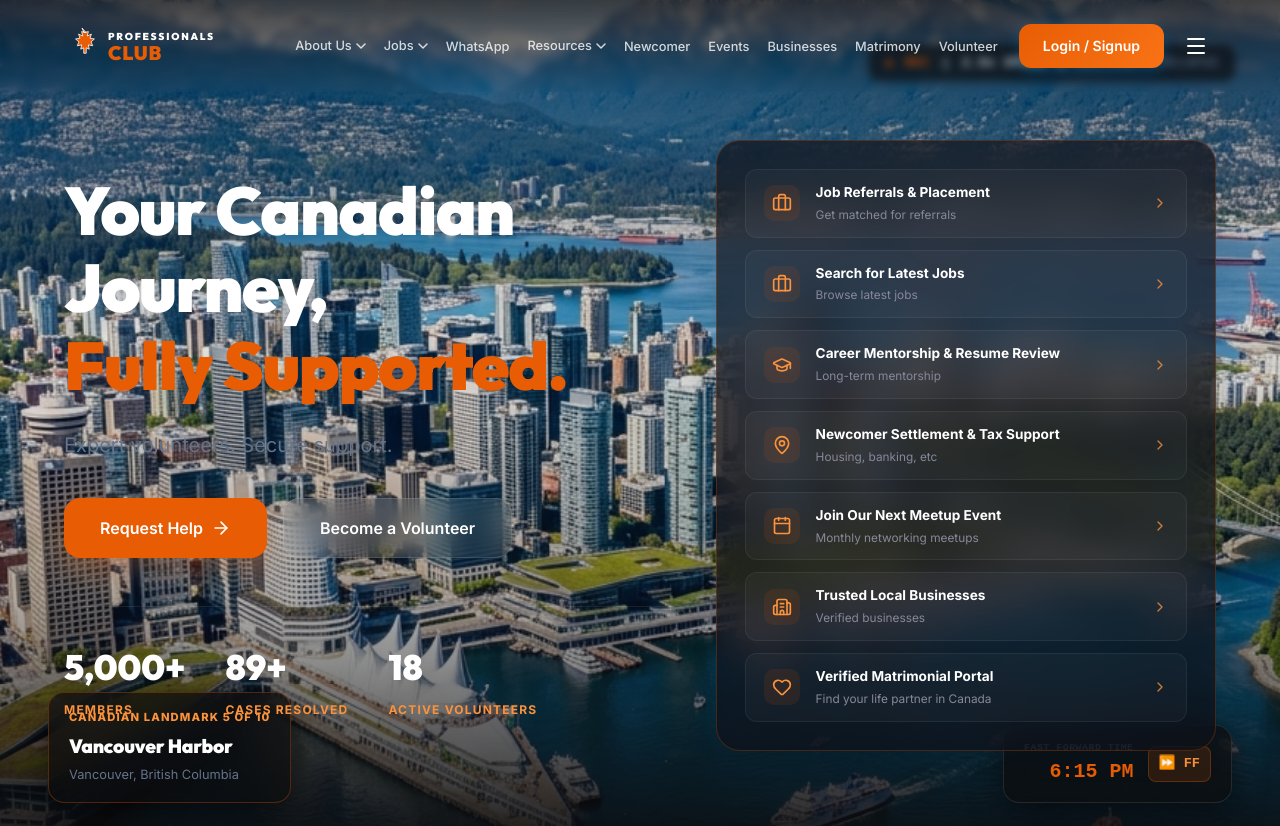
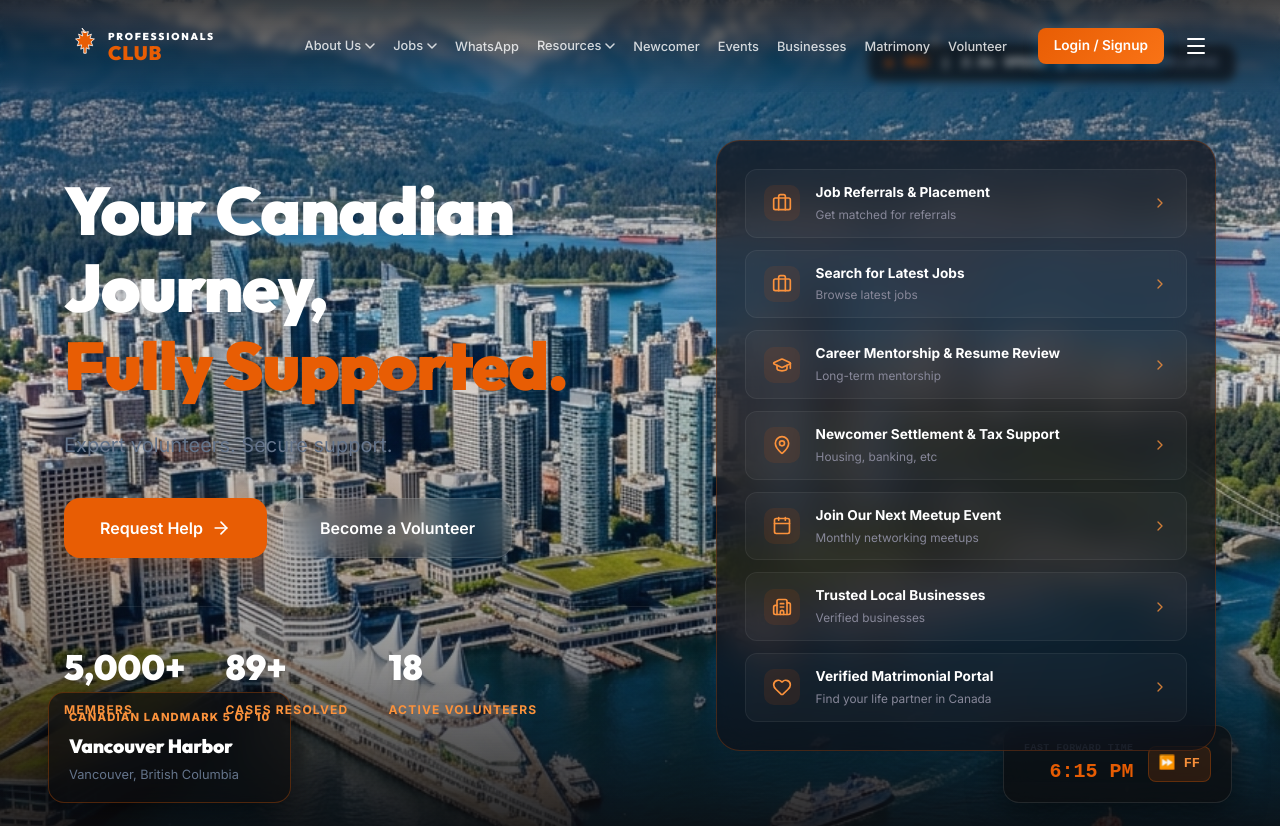
Before and after one commit to uditguptaca/professionalsclub, a Next.js app: page / in a window 1280 px wide. Shown: the top 826 px of the page. Built offline with nearby package versions, Linux system fonts and the light colour scheme; no server answers; the database is empty.

Commit message:
style: reduce padding and font size of desktop Login button for a sleeker look

```diff
--- a/src/components/shared/Navbar.tsx
+++ b/src/components/shared/Navbar.tsx
@@ -106,7 +106,7 @@ export default function Navbar() {
         </ul>
 
         <div className="navbar-actions">
-          <Link href="/portal/auth" className="btn btn-primary mobile-hide">Login / Signup</Link>
+          <Link href="/portal/auth" className="btn btn-primary mobile-hide" style={{ padding: '8px 16px', fontSize: '0.85rem', borderRadius: '8px' }}>Login / Signup</Link>
           <button className="navbar-mobile-toggle" onClick={() => setMobileOpen(!mobileOpen)} style={{ display: 'flex', alignItems: 'center', justifyContent: 'center' }}>
             {mobileOpen ? <X size={24} /> : <Menu size={24} />}
           </button>
```
